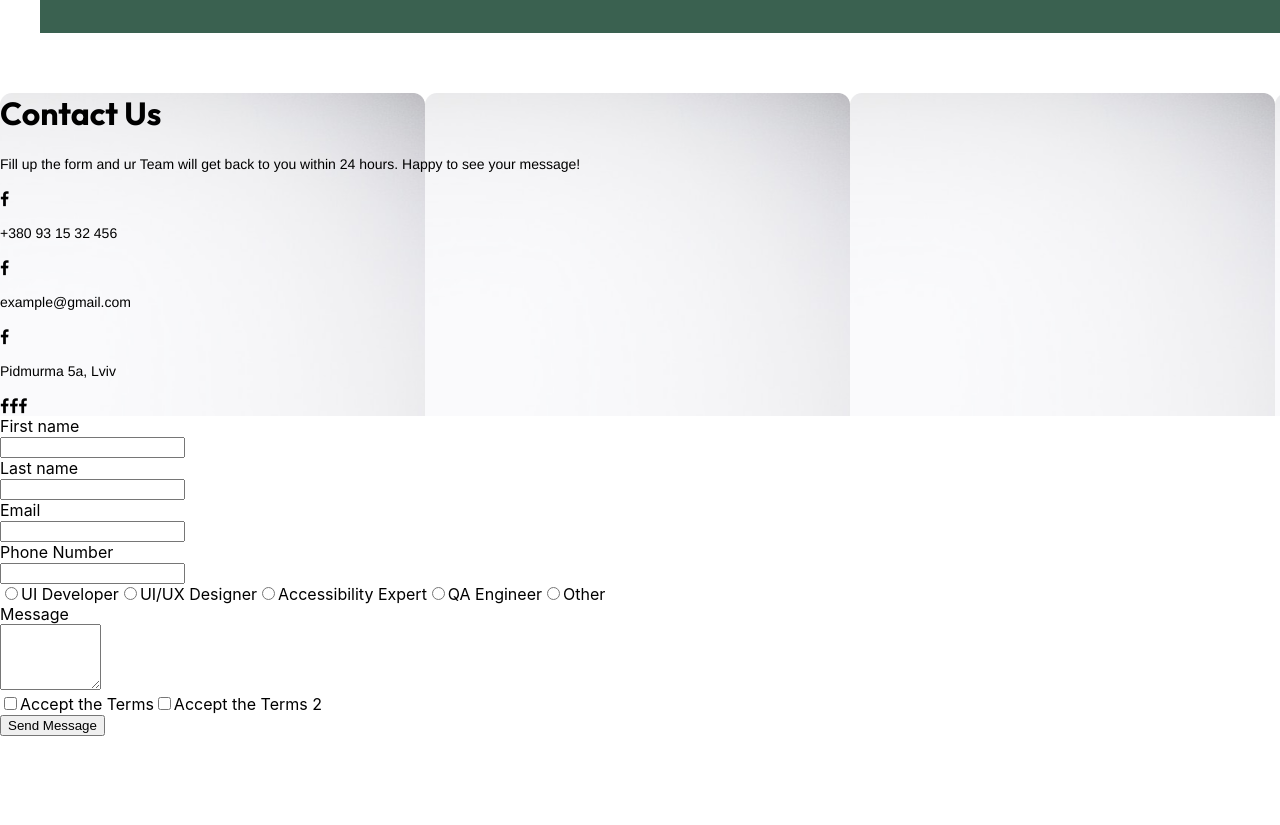
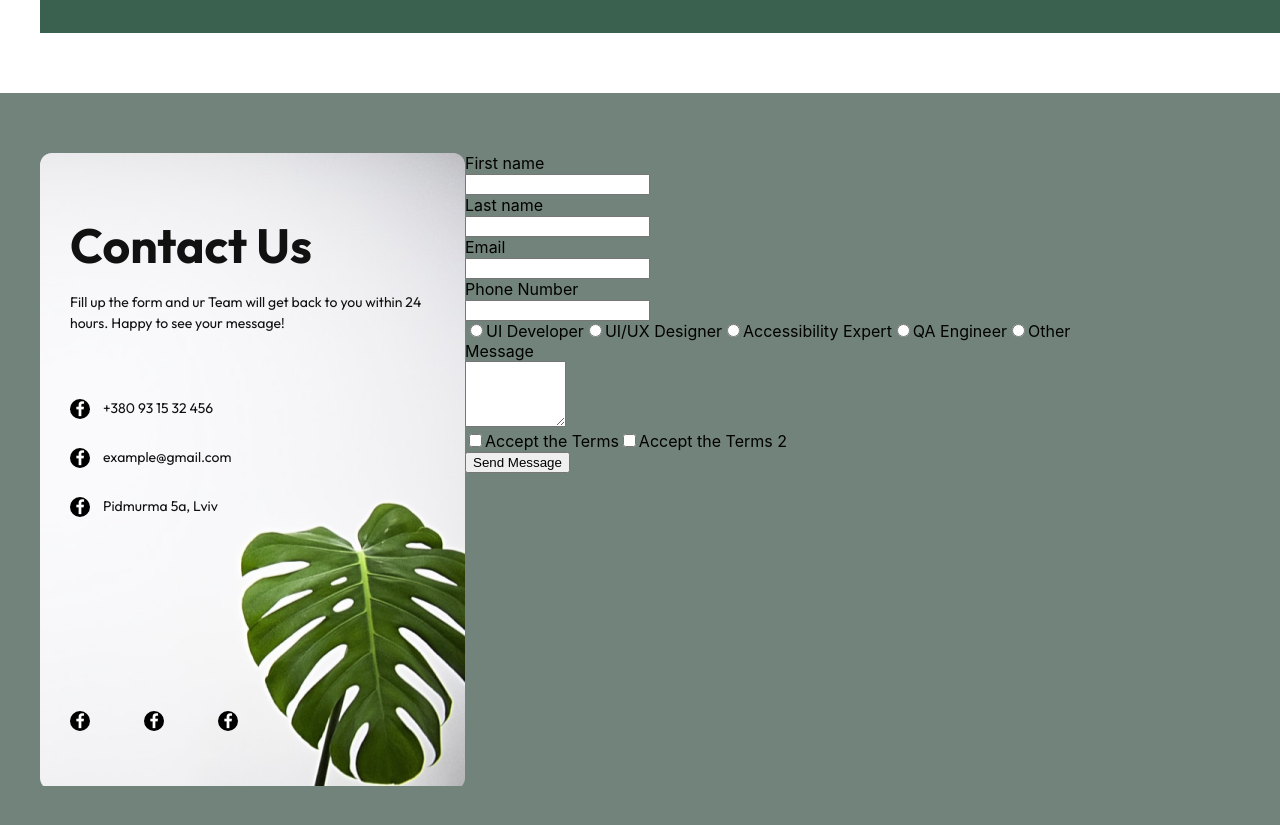
Before and after one commit to hollowayjenelle/accessibility-landing-page, a React (Create React App) app: page / in a window 1280 px wide. Shown: the part 1115-1940 px from the top of the page. Before the commit the page ends 1851 px from the top, so only its background shows below. Built offline with nearby package versions, Linux system fonts and the light colour scheme.

Commit message:
add styling to Contact Details and Contact Us

```diff
--- /dev/null
+++ b/src/components/ContactUs/ContactDetails/index.css
@@ -0,0 +1,51 @@
+.contact-info {
+  width: 365px;
+  padding: 30px;
+}
+
+.details-title {
+  font-size: 48px;
+  font-weight: 700;
+  color: #111111;
+}
+
+#details-paragraph {
+  font-family: "Outfit", sans-serif;
+  font-weight: 400;
+  margin-top: -15px;
+  color: #111111;
+}
+
+.contact-details-group {
+  margin-top: 50px;
+  margin-bottom: 180px;
+}
+
+.contact-details {
+  display: flex;
+  align-items: center;
+}
+
+.details-info {
+  margin-left: 13px;
+  font-family: "Outfit", sans-serif;
+  font-weight: 400;
+  font-size: 14px;
+  color: #111111;
+}
+
+.fa-facebook-f {
+  width: 1em;
+  text-align: center;
+  border: 2px solid black;
+  background-color: black;
+  color: white;
+  border-radius: 50%;
+}
+
+.social-icons {
+  width: 168px;
+  display: flex;
+  justify-content: space-between;
+  margin-bottom: 25px;
+}
--- a/src/components/ContactUs/ContactDetails/index.js
+++ b/src/components/ContactUs/ContactDetails/index.js
@@ -1,6 +1,7 @@
 import React from "react";
 
 import contact from "../../../images/contact.png";
+import "./index.css";
 
 const ContactDetails = () => {
   return (
@@ -8,22 +9,24 @@ const ContactDetails = () => {
       className="contact-info"
       style={{ backgroundImage: `url(${contact})` }}
     >
-      <h1>Contact Us</h1>
-      <p>
+      <h1 className="details-title">Contact Us</h1>
+      <p id="details-paragraph">
         Fill up the form and ur Team will get back to you within 24 hours. Happy
         to see your message!
       </p>
+      <div className="contact-details-group">
         <div className="contact-details">
           <span className="fa fa-facebook-f"></span>
-        <p>+380 93 15 32 456</p>
+          <p className="details-info">+380 93 15 32 456</p>
         </div>
         <div className="contact-details">
           <span className="fa fa-facebook-f"></span>
-        <p>example@gmail.com</p>
+          <p className="details-info">example@gmail.com</p>
         </div>
         <div className="contact-details">
           <span className="fa fa-facebook-f"></span>
-        <p>Pidmurma 5a, Lviv</p>
+          <p className="details-info">Pidmurma 5a, Lviv</p>
+        </div>
       </div>
       <div className="social-icons">
         <span className="fa fa-facebook-f"></span>
--- /dev/null
+++ b/src/components/ContactUs/index.css
@@ -0,0 +1,12 @@
+.contact-parent {
+  background-color: #71837b;
+}
+
+.contact-container {
+  max-width: 1312px;
+  width: auto;
+  display: flex;
+  flex-wrap: wrap;
+  padding-top: 60px;
+  padding-bottom: 80px;
+}
--- a/src/components/ContactUs/index.js
+++ b/src/components/ContactUs/index.js
@@ -1,11 +1,12 @@
 import React from "react";
 import ContactDetails from "./ContactDetails";
 import ContactForm from "./ContactForm";
+import "./index.css";
 
 const ContactUs = () => {
   return (
-    <div>
-      <div>
+    <div className="parent-div contact-parent">
+      <div className="contact-container content-container">
         <ContactDetails />
         <ContactForm />
       </div>
```
Lines whose indentation alone changed are shown as unchanged.
